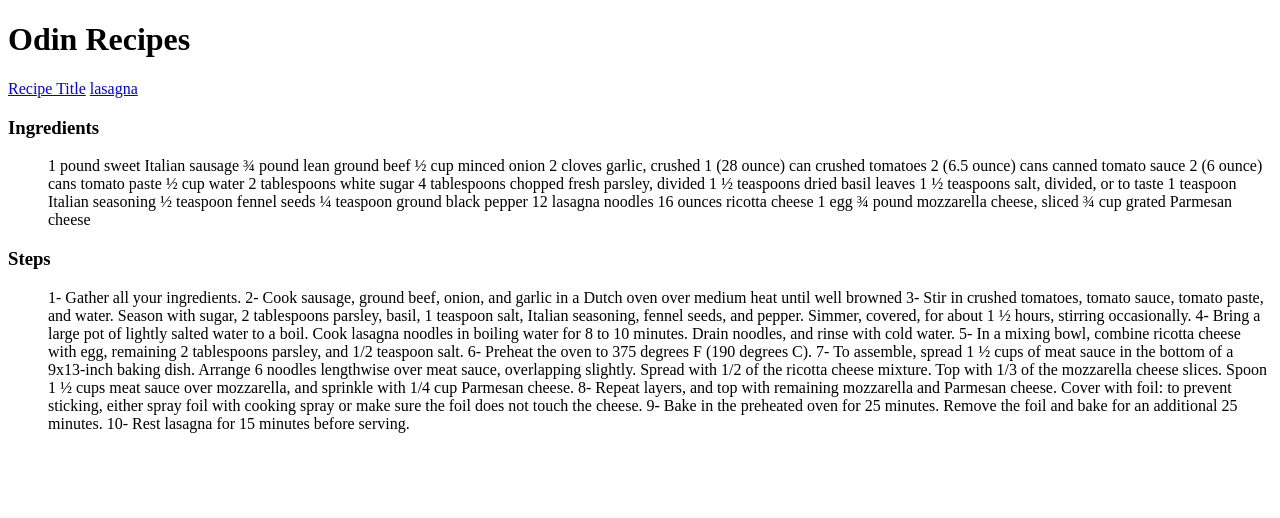
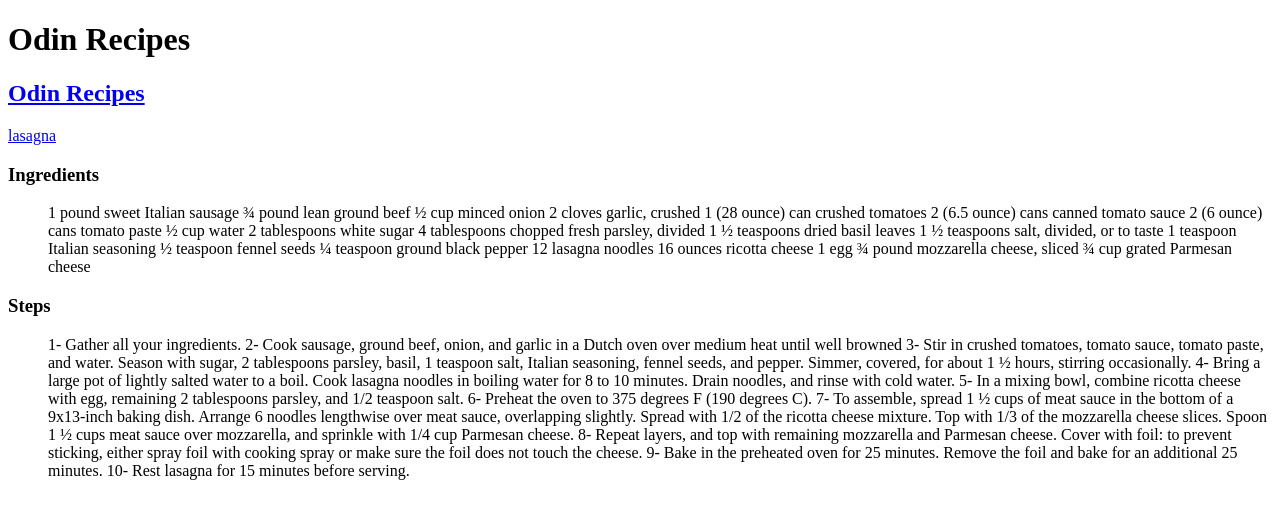
Before and after one commit to dsprague370/odin-recipes, a plain HTML site: page recipes/lasagna.html in a window 1280 px wide. Drawn offline with Linux system fonts and the light colour scheme.

Commit message:
changing index links

```diff
--- a/recipes/lasagna.html
+++ b/recipes/lasagna.html
@@ -5,7 +5,11 @@
 <title>Food Recipes</title>
 </head>
 <h1>Odin Recipes</h1>
-<a href="../recipes/lasagna.html">Recipe Title</a>
+<body>
+    <nav>
+<a href="../index.html"><h1>Odin Recipes</h1></a>
+</nav>
+</body>
 <a href="lasagna.png">lasagna</a>
 <h3>Ingredients</h3>
 <ul>1 pound sweet Italian sausage
```
